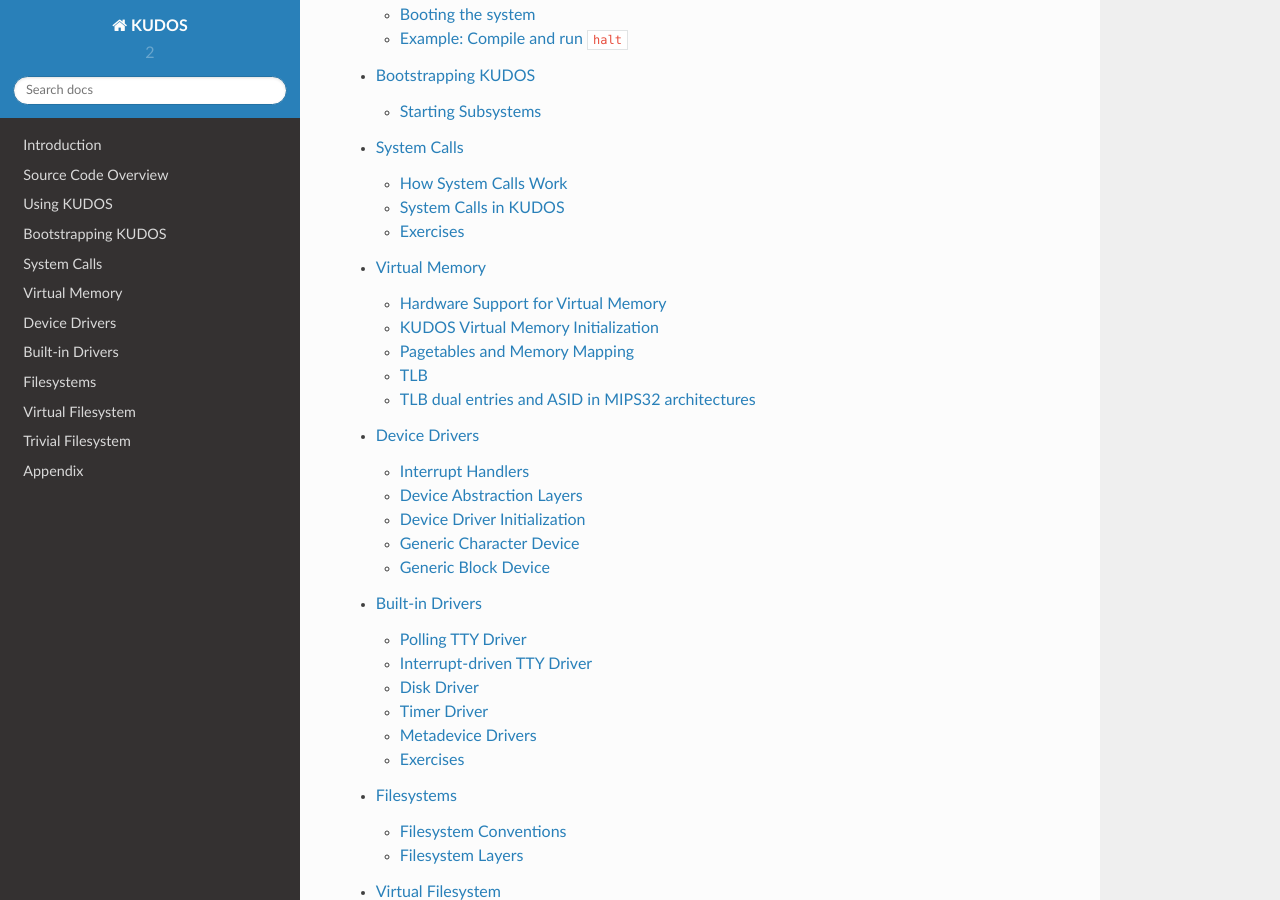
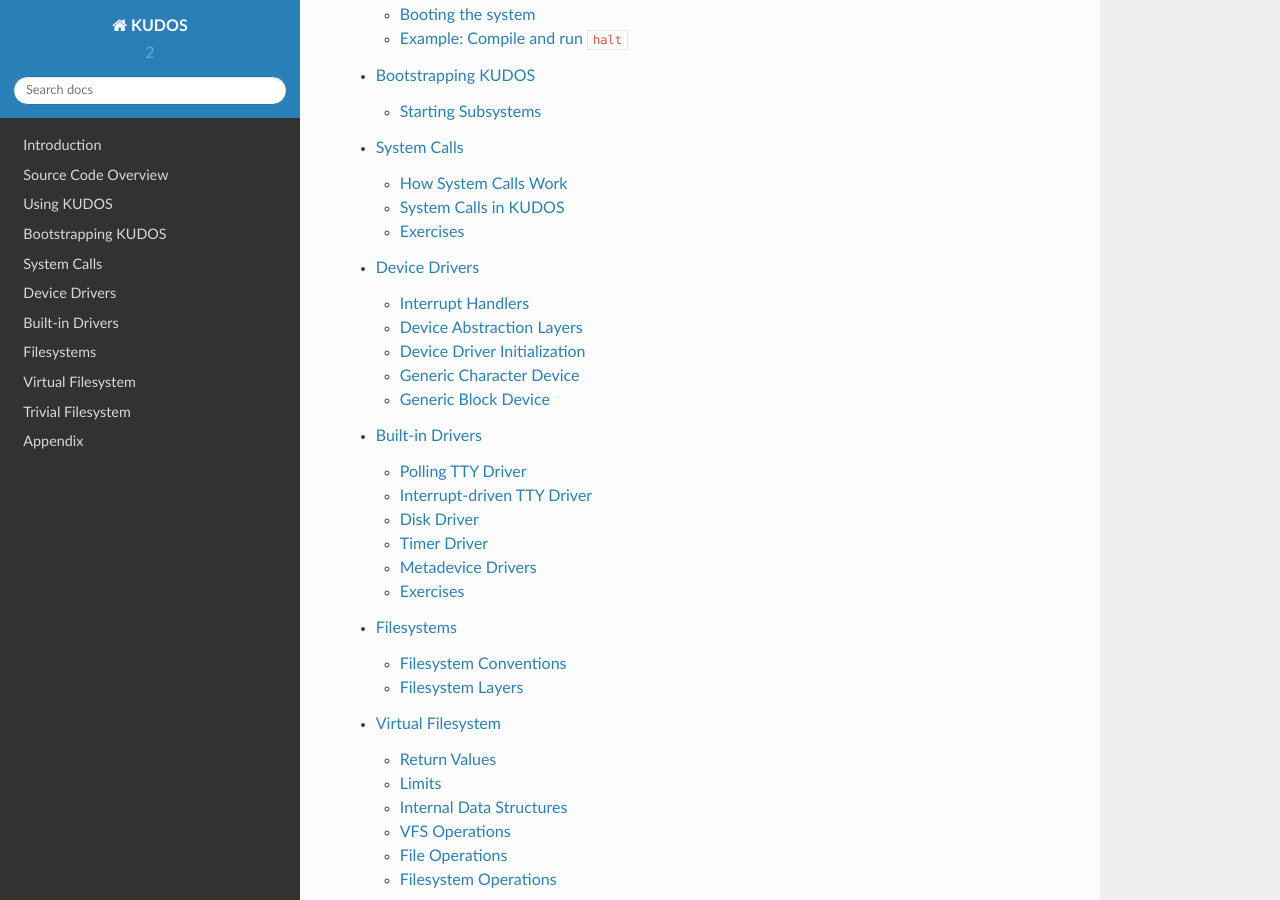
Before and after one commit to DIKU-EDU/kudos, a Sphinx documentation site: the page built from docs/index.rst, in a window 1280 px wide and 900 px high, scrolled down 627 px. Built offline with Sphinx 7.4.7 and the Read the Docs theme 2.0.0, drawn with Linux system fonts in a browser that asks for light colours.

Commit message:
This is also outdated

```diff
--- a/docs/index.rst
+++ b/docs/index.rst
@@ -15,7 +15,6 @@
    using-kudos.rst
    bootstrapping-kudos.rst
    system-calls.rst
-   virtual-memory.rst
    device-drivers.rst
    builtin-drivers.rst
    filesystems.rst
```
Also changed, not shown: other parts of docs/index.rst (+1 -0 lines).
